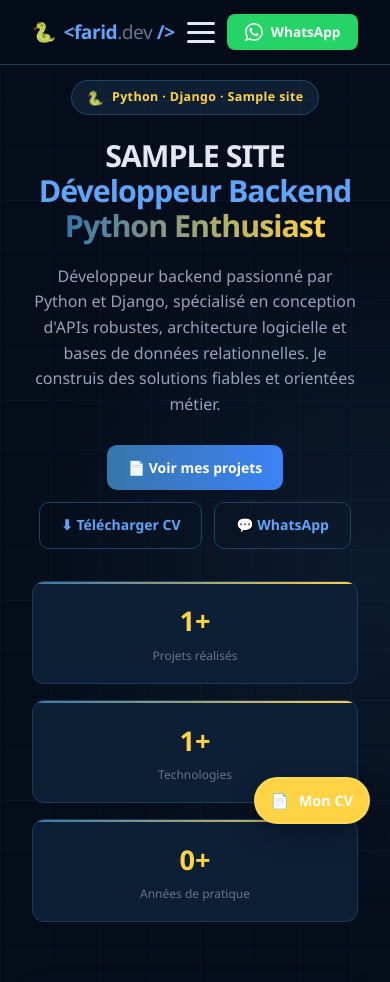
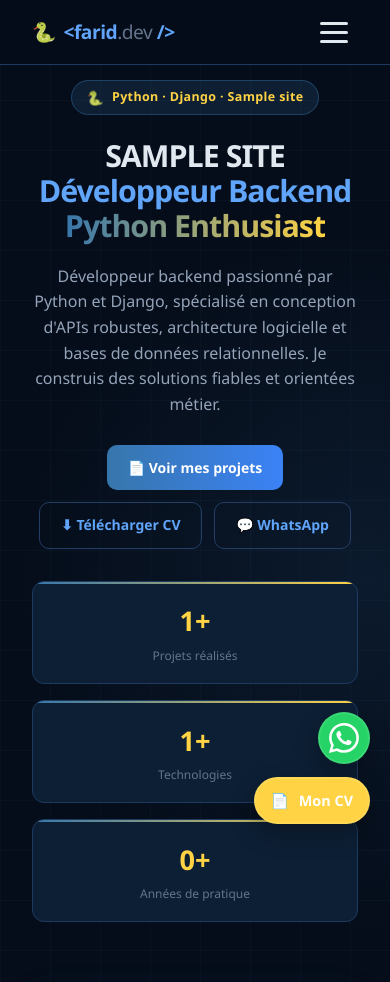
Before and after one commit to faridxdev/farid-dev, a Django app: template templates/core/home.html in a window 390 px wide. Shown: the top 982 px of the page. Run offline with Django 5.2, Linux system fonts and the light colour scheme; the template is opened without the code that fills it: most values are stand-ins (such as "Sample title", 1, 10 or a date in 2020); grey boxes marked "Sample" are stand-in pictures; some libraries are stand-ins or nearby versions.

Commit message:
rendu amélioré: responsivité et icone whatsapp

```diff
--- a/static/css/portfolio.css
+++ b/static/css/portfolio.css
@@ -31,6 +31,33 @@ nav{position:fixed;top:0;left:0;right:0;z-index:1000;background:rgba(5,13,26,.96
 .nav-links a:hover::after{transform:scaleX(1)}
 .nav-cta{background:linear-gradient(90deg,var(--python),var(--accent));color:#fff;border:none;padding:.45rem 1.1rem;border-radius:8px;font-size:.85rem;font-weight:600;cursor:pointer;transition:.2s}
 .nav-cta:hover{opacity:.85}
+
+/* Style pour le bouton flottant WhatsApp */
+.floating-wa {
+    position: fixed;
+    bottom: 95px; /* Placé au-dessus du bouton CV (30px + hauteur CV + gap) */
+    right: 30px;
+    background: #25D366;
+    color: #fff;
+    width: 60px;
+    height: 60px;
+    border-radius: 50%;
+    display: flex;
+    align-items: center;
+    justify-content: center;
+    text-decoration: none;
+    z-index: 1000;
+    box-shadow: 0 10px 25px rgba(0,0,0,0.3);
+    transition: all 0.3s ease;
+    font-weight: 600;
+    border: 2px solid rgba(255,255,255,0.1);
+}
+.floating-wa:hover {
+    transform: translateY(-5px);
+    background: #128C7E;
+    box-shadow: 0 15px 30px rgba(0,0,0,0.4);
+    color: #fff;
+}
 
 /* HERO */
 #hero{min-height:100vh;display:flex;align-items:center;position:relative;overflow:hidden;padding:80px 2rem 0}
@@ -83,6 +110,7 @@ section{padding:5rem 2rem}
 .avatar img{width:100%;height:100%;object-fit:cover}
 .avatar-status{margin-top:.75rem;display:flex;align-items:center;gap:.5rem;justify-content:center;font-size:.78rem;color:var(--green)}
 .avatar-status::before{content:'';width:7px;height:7px;background:var(--green);border-radius:50%;animation:pulse 2s infinite}
+.about-text { width: 100%; overflow-wrap: anywhere; }
 .about-text p{color:var(--text2);margin-bottom:1rem;font-size:.95rem}
 .about-tags{display:flex;flex-wrap:wrap;gap:.5rem;margin-top:1.25rem}
 .tag{background:rgba(55,118,171,.1);border:1px solid rgba(55,118,171,.25);color:var(--python2);padding:.3rem .8rem;border-radius:8px;font-size:.78rem;font-weight:500}
@@ -296,6 +324,7 @@ footer{background:var(--bg2);border-top:1px solid var(--border);padding:2rem;tex
 }
 @media (max-width: 768px) {
     .floating-cv { bottom: 20px; right: 20px; padding: 10px 15px; font-size: 0.9rem; }
+    .floating-wa { bottom: 80px; right: 20px; width: 52px; height: 52px; }
 }
 
 /* Responsive styles from home.html */
@@ -330,6 +359,8 @@ footer{background:var(--bg2);border-top:1px solid var(--border);padding:2rem;tex
     .about-info { grid-template-columns: 1fr !important; }
 
     .avatar { width: 120px; height: 120px; margin: 0 auto; }
+
+    .langs-grid { grid-template-columns: repeat(2, 1fr) !important; }
 }
 
 /* Homogénéisation des cartes de projet */
--- a/templates/base.html
+++ b/templates/base.html
@@ -39,18 +39,18 @@
                 <li><a href="#{{ link.url }}">{{ link.label }}</a></li>
                 {% endfor %}
             </ul>
-            {% if site.whatsapp %}
-            <a href="https://wa.me/{{ site.whatsapp }}" target="_blank" class="nav-cta" style="background:#25D366; border-color:#25D366; display: flex; align-items: center; gap: 8px; text-decoration: none; justify-content: center;">
-                <svg xmlns="http://www.w3.org/2000/svg" width="18" height="18" fill="currentColor" viewBox="0 0 16 16">
-                    <path d="M13.601 2.326A7.854 7.854 0 0 0 7.994 0C3.627 0 .068 3.558.064 7.926c0 1.399.366 2.76 1.057 3.965L0 16l4.204-1.102a7.933 7.933 0 0 0 3.79.965h.004c4.368 0 7.926-3.558 7.93-7.93A7.898 7.898 0 0 0 13.6 2.326zM7.994 14.521a6.573 6.573 0 0 1-3.356-.92l-.24-.144-2.494.654.666-2.433-.156-.251a6.56 6.56 0 0 1-1.007-3.505c0-3.626 2.957-6.584 6.591-6.584a6.56 6.56 0 0 1 4.66 1.931 6.557 6.557 0 0 1 1.928 4.66c-.004 3.639-2.961 6.592-6.592 6.592zm3.615-4.934c-.197-.099-1.17-.578-1.353-.646-.182-.065-.315-.099-.445.099-.133.197-.513.646-.627.775-.114.133-.232.148-.43.05-.197-.1-.836-.308-1.592-.985-.59-.525-.985-1.175-1.103-1.372-.114-.198-.011-.304.088-.403.087-.088.197-.232.296-.346.1-.114.133-.198.198-.33.065-.134.034-.248-.015-.347-.05-.099-.445-1.076-.612-1.47-.16-.389-.323-.335-.445-.34-.114-.007-.247-.007-.38-.007a.729.729 0 0 0-.529.247c-.182.198-.691.677-.691 1.654 0 .977.71 1.916.81 2.049.098.133 1.394 2.132 3.383 2.992.47.205.84.326 1.129.418.475.152.904.129 1.246.08.38-.058 1.171-.48 1.338-.943.164-.464.164-.86.114-.943-.049-.084-.182-.133-.38-.232z"/>
-                </svg>
-                WhatsApp
-            </a>
-            {% endif %}
         </div>
     </nav>
 
     {% block content %}{% endblock %}
+
+    {% if site.whatsapp %}
+    <a href="https://wa.me/{{ site.whatsapp }}" class="floating-wa" target="_blank" title="Discuter sur WhatsApp">
+        <svg xmlns="http://www.w3.org/2000/svg" width="30" height="30" fill="currentColor" viewBox="0 0 16 16">
+            <path d="M13.601 2.326A7.854 7.854 0 0 0 7.994 0C3.627 0 .068 3.558.064 7.926c0 1.399.366 2.76 1.06 3.961L0 16l4.121-1.08a7.891 7.891 0 0 0 3.876.995h.004c4.368 0 7.926-3.558 7.93-7.93a7.852 7.852 0 0 0-2.33-5.659zM7.994 14.521a6.573 6.573 0 0 1-3.356-.92l-.24-.144-2.494.654.666-2.433-.156-.251a6.56 6.56 0 0 1-1.007-3.505c0-3.626 2.957-6.584 6.591-6.584a6.56 6.56 0 0 1 4.66 1.931 6.557 6.557 0 0 1 1.928 4.66c-.004 3.639-2.961 6.592-6.592 6.592zm3.615-4.934c-.197-.099-1.17-.578-1.353-.646-.182-.065-.315-.099-.445.099-.133.197-.513.646-.627.775-.114.133-.232.148-.43.05-.197-.1-.836-.308-1.592-.985-.59-.525-.985-1.175-1.103-1.372-.114-.198-.011-.304.088-.403.087-.088.197-.232.296-.346.1-.114.133-.198.198-.33.065-.134.034-.248-.015-.347-.05-.099-.445-1.076-.612-1.47-.16-.389-.323-.335-.445-.34-.114-.007-.247-.007-.38-.007a.729.729 0 0 0-.529.247c-.182.198-.691.677-.691 1.654 0 .977.71 1.916.81 2.049.098.133 1.394 2.132 3.383 2.992.47.205.84.326 1.129.418.475.152.904.129 1.246.08.38-.058 1.17-.479 1.338-.942.164-.464.164-.86.114-.942-.049-.082-.182-.133-.38-.232z"/>
+        </svg>
+    </a>
+    {% endif %}
 
     <a href="{% if site.cv_file %}{{ site.cv_file.url }}{% else %}#experience{% endif %}" class="floating-cv" {% if site.cv_file %}target="_blank"{% endif %}>
         <span>📄</span> Mon CV
```
